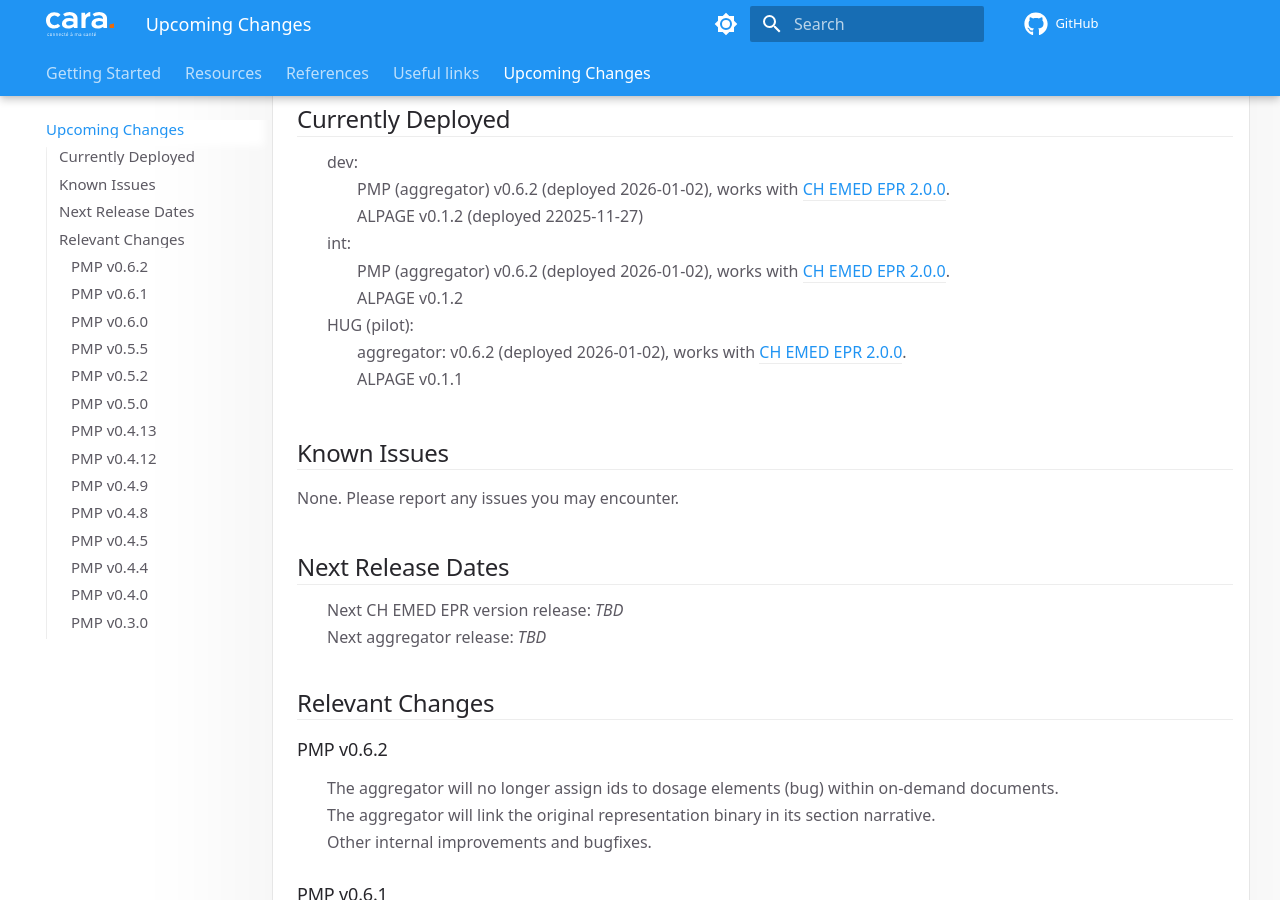
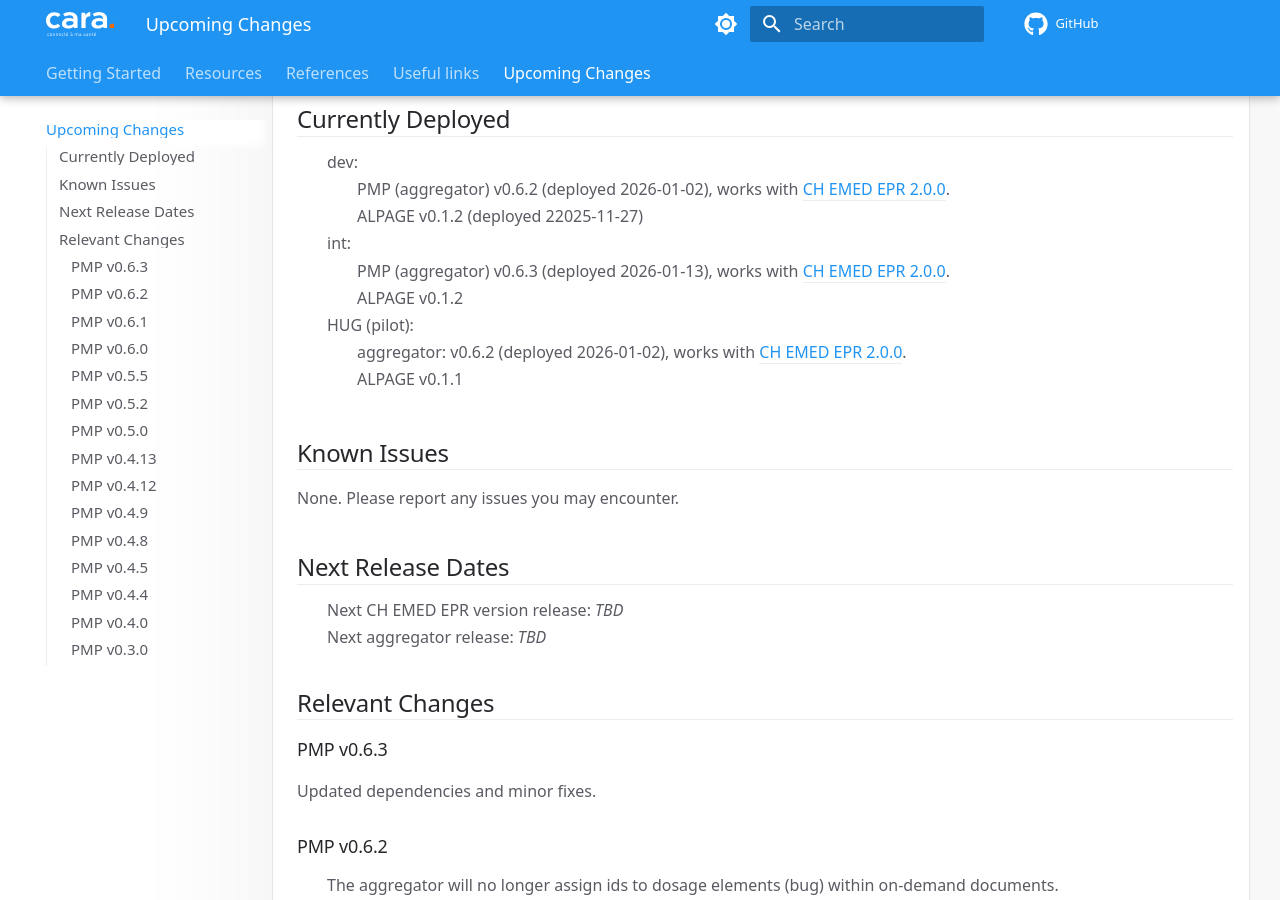
Before and after one commit to CARA-ch/emed-service-guide, an MkDocs documentation site: the page built from docs/other/upcoming_changes.md, in a window 1280 px wide and 900 px high, scrolled down 244 px. Built offline with MkDocs 1.6.1 and Material for MkDocs 9.7.7, drawn with Linux system fonts in a browser that asks for light colours; comment, search, counter and statistics services are not loaded.

Commit message:
added last deployment on int to upcoming changes

```diff
--- a/docs/other/upcoming_changes.md
+++ b/docs/other/upcoming_changes.md
@@ -8,7 +8,7 @@
     - PMP (aggregator) v0.6.2 (deployed 2026-01-02), works with [CH EMED EPR 2.0.0](https://fhir.ch/ig/ch-emed-epr/2.0.0/index.html).
     - ALPAGE v0.1.2 (deployed 22025-11-27)
   - int:
-    - PMP (aggregator) v0.6.2 (deployed 2026-01-02), works with [CH EMED EPR 2.0.0](https://fhir.ch/ig/ch-emed-epr/2.0.0/index.html).
+    - PMP (aggregator) v0.6.3 (deployed 2026-01-13), works with [CH EMED EPR 2.0.0](https://fhir.ch/ig/ch-emed-epr/2.0.0/index.html).
     - ALPAGE v0.1.2
   - HUG (pilot):
     - aggregator: v0.6.2 (deployed 2026-01-02), works with [CH EMED EPR 2.0.0](https://fhir.ch/ig/ch-emed-epr/2.0.0/index.html).
@@ -22,6 +22,9 @@ None. Please report any issues you may encounter.
 - Next aggregator release: *TBD*
 
 ## Relevant Changes
+### PMP v0.6.3
+Updated dependencies and minor fixes.
+
 ### PMP v0.6.2
 
 - The aggregator will no longer assign ids to dosage elements (bug) within on-demand documents.
```
